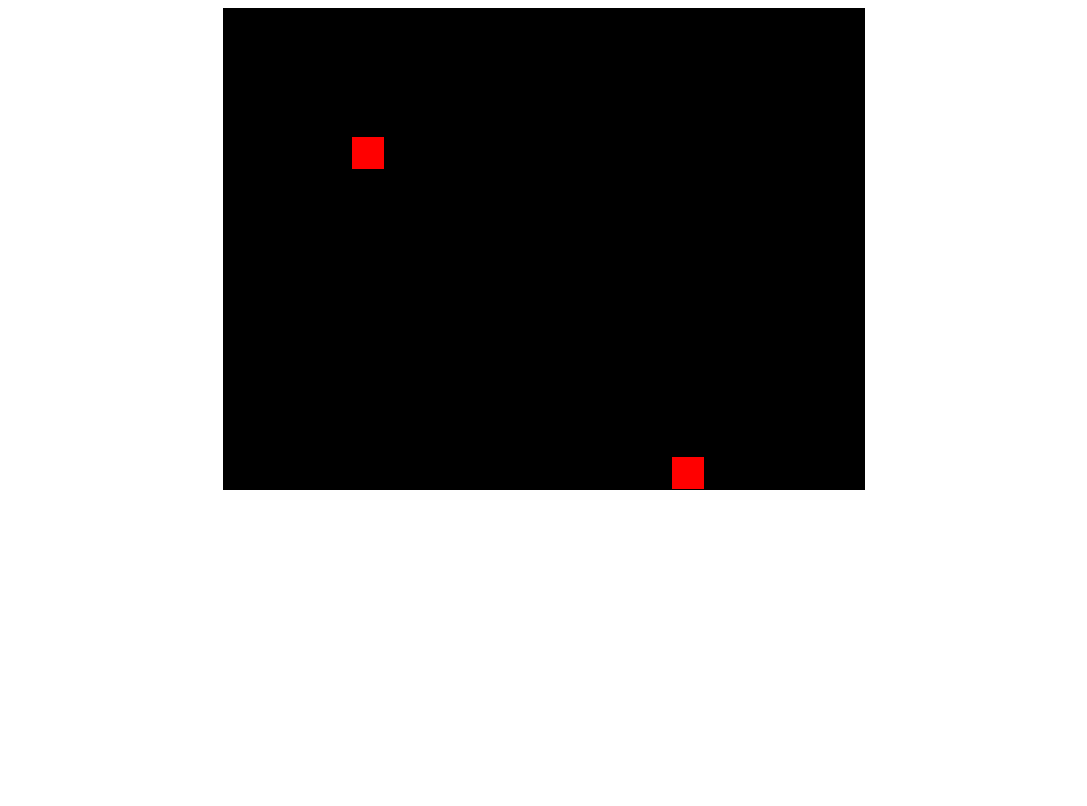
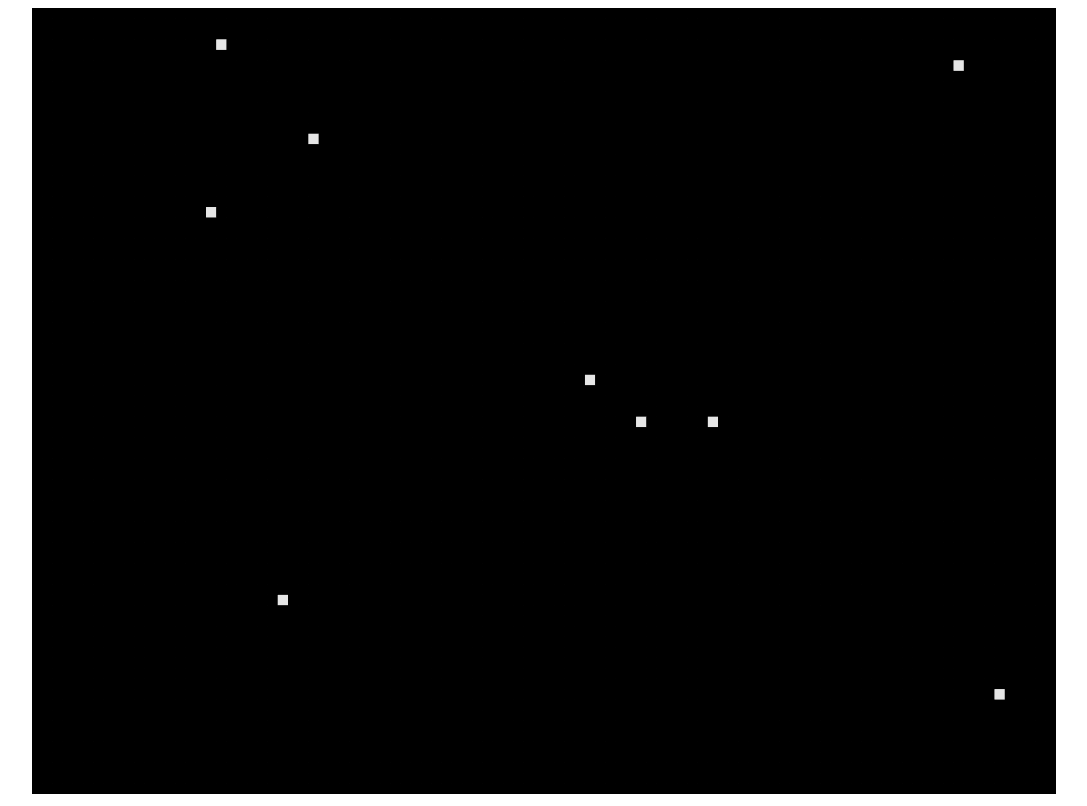
Before and after one commit to pavelmics/game-test, a plain HTML site: page index.html in a window 1280 px wide. Shown: the whole page, without its empty margins (96-1183 px from the left). Drawn offline with Linux system fonts and the light colour scheme.

Commit message:
stary sky

```diff
--- /dev/null
+++ b/TileFactory.js
@@ -0,0 +1,112 @@
+/**
+ * Abstract tile
+ * @constructor
+ */
+function AbstractTile() {}
+AbstractTile.prototype = {
+    draw: OOPHelper.mustBeOverloaded
+};
+
+/**
+ * Colored tile
+ * @param color
+ * @constructor
+ */
+function ColoredTile(color) {
+    this.color = color;
+}
+ColoredTile.prototype = Object.create(AbstractTile.prototype);
+ColoredTile.prototype.draw = function(canvas2d, tile, x, y, w, h, gameTime) {
+    canvas2d.beginPath();
+    canvas2d.rect(x, y, w, h);
+    canvas2d.fillStyle = tile.getColor();
+    canvas2d.fill();
+};
+ColoredTile.prototype.getColor = function() {
+    return this.color;
+};
+
+/**
+ * Empty tile
+ * @constructor
+ */
+function EmptyTile() {
+    ColoredTile.apply(this, ['black']);
+}
+EmptyTile.prototype = Object.create(ColoredTile.prototype);
+EmptyTile.prototype.constructor = EmptyTile;
+
+/**
+ *
+ * @constructor
+ */
+function RedTile() {
+    ColoredTile.apply(this, ['red']);
+}
+RedTile.prototype = Object.create(ColoredTile.prototype);
+RedTile.prototype.constructor = RedTile;
+
+
+/**
+ *
+ * @param start
+ * @param end
+ * @param timeout
+ * @constructor
+ */
+function BlinkTile(start, end, timeout) {
+    var self = this;
+    this.colors = this.generateGradientColors(start, end);
+    this.offset = 0;
+    this.currentColor = this.colors[this.offset];
+    this.isPlus = true;
+
+    this.changeColorTimeout = TimeHelper.createInterval(timeout, 0, function() {
+        if (self.isPlus && 'undefined' === typeof self.colors[self.offset + 1]) {
+            self.isPlus = false;
+        }
+        if ((!self.isPlus) && 'undefined' === typeof self.colors[self.offset - 1]) {
+            self.isPlus = true;
+        }
+
+        self.isPlus
+            ? self.offset += 1
+            : self.offset -= 1;
+        self.currentColor = self.colors[self.offset];
+    });
+}
+BlinkTile.prototype = Object.create(AbstractTile);
+BlinkTile.prototype.draw = function(canvas2d, tile, x, y, w, h, gameTime) {
+    this.changeColorTimeout(gameTime);
+    canvas2d.beginPath();
+    canvas2d.rect(x, y, w, h);
+    canvas2d.fillStyle = this.currentColor;
+    canvas2d.fill();
+};
+BlinkTile.prototype.interpolate = function (start, end, steps, count) {
+    var s = start,
+        e = end,
+        final = s + (((e - s) / steps) * count);
+
+    return Math.floor(final);
+};
+BlinkTile.prototype.generateGradientColors = function(start, end) {
+    var total = 25;
+    var result = [];
+    var r;
+    var g;
+    var b;
+
+    for (var i = 0; i !== total; i++) {
+        r = this.interpolate(start.r, end.r, total, i);
+        g = this.interpolate(start.g, end.g, total, i);
+        b = this.interpolate(start.b, end.b, total, i);
+        result.push(this.rgb2hex(r, g, b));
+    }
+
+    return result;
+};
+BlinkTile.prototype.rgb2hex = function(red, green, blue) {
+    var rgb = blue | (green << 8) | (red << 16);
+    return '#' + (0x1000000 + rgb).toString(16).slice(1);
+};
--- a/game.js
+++ b/game.js
@@ -1,105 +1,101 @@
-/***
- * Implementation of game loop pattern
- *
- * @param updateCallback
- * @param renderCallback
- * @constructor
- */
-function GameLoop(updateCallback, renderCallback) {
-    var self = this;
-    self.realTime = 0;
-    this.GAME_STEP_DURATION = 50; // ms
-
-    this.updateCallback = function() {
-        updateCallback(self.realTime);
-        self.realTime += self.GAME_STEP_DURATION;
+function AbstractGame(config) {
+    var baseConfig = {
+        canvasElementId: "game",
+        gameWidthPx: 800,
+        gameHeightPx: 600,
+        gameTileWidth: 20,
+        gameTileHeight: 15
     };
 
-    this.renderCallback = renderCallback;
+    this.config = ObjectHelper.extend(baseConfig, config);
+
+    this.gameLoop  = null;
+    this.tileMap   = null;
+    this.renderer  = null;
+
+    this._init();
 }
-GameLoop.prototype = {
-    start: function() {
-        this.nextTickTimeout = 0;
-        this.tick();
+AbstractGame.prototype = {
+
+    /**
+     * Run the game
+     */
+    run: function() {
+      this.gameLoop.start();
     },
 
     /**
-     * @see https://martalex.gitbooks.io/gameprogrammingpatterns/content/chapter-3/3.2-game-loop.html
+     * Every frame callback
      */
-    tick: function() {
+    update: OOPHelper.mustBeOverloaded,
+
+    _init: function() {
         var self = this;
-        var update = function() {
-            var updateTime;
-            var renderTime;
-            var commonTime;
+        // tile map
+        self.tileMap = new TileMap(self.config.gameTileWidth, self.config.gameTileHeight);
+        self.tileMap.generateEmptyMap();
 
-            updateTime = TimeHelper.executionTimeDecorator(function() {
-                self.updateCallback();
-            });
-            renderTime = TimeHelper.executionTimeDecorator(self.renderCallback);
-            commonTime = updateTime + renderTime;
+        // renderer
+        self.renderer = new Renderer(
+            self._buildCanvasContext(),
+            self.tileMap,
+            self.config.gameWidthPx,
+            self.config.gameHeightPx
+        );
+        self.renderer.render();
 
-            if (commonTime > self.GAME_STEP_DURATION) {
-                console.log('Warn: Update take more time than STEP_DURATION');
-                while(commonTime > self.GAME_STEP_DURATION) {
-                    self.updateCallback();
-                    commonTime -= self.GAME_STEP_DURATION;
-                }
-            }
+        // game loop
+        self.gameLoop = new GameLoop(function(realTime) {
+            self.update(realTime);
+        }, function(realTime) {
+            self.renderer.render(realTime);
+        });
+    },
 
-            self.nextTickTimeout = self.GAME_STEP_DURATION - commonTime;
+    _buildCanvasContext: function() {
+        var canvas  = document.getElementById(this.config.canvasElementId);
+        var context = canvas.getContext('2d');
 
-            window.requestAnimationFrame(function() {
-                self.tick();
-            });
-        };
+        canvas.setAttribute('width', this.config.gameWidthPx.toString());
+        canvas.setAttribute('height', this.config.gameHeightPx.toString());
 
-        setTimeout(update, self.nextTickTimeout);
+        context.width  = this.config.gameWidthPx;
+        context.height = this.config.gameHeightPx;
+
+        return context;
     }
 };
 
-var GAME_WIDTH_PX = 640;
-var GAME_HEIGHT_PX = 480;
 
-var GAME_TILE_WIDTH = 20;
-var GAME_TILE_HEIGHT = 15;
+function Game(config) {
+    AbstractGame.apply(this, arguments);
+
+    var self = this;
+
+    this.interval = TimeHelper.createInterval(500, 0, function() {
+        self.tileMap.replaceObject(
+            MathHelper.randInt(0, self.config.gameTileWidth - 1),
+            MathHelper.randInt(0, self.config.gameTileHeight - 1),
+            TileMap.TILE_TYPE_BLINK
+        );
+    });
+}
+Game.prototype = Object.create(AbstractGame.prototype);
+
+/**
+ *
+ * @param realTime
+ */
+Game.prototype.update = function(realTime) {
+    this.interval(realTime);
+};
 
 window.onload = function() {
-    var canvas2d = CanvasHelper.canvasBuilder(GAME_WIDTH_PX, GAME_HEIGHT_PX, 'example');
-    var tileMap = new TileMap(GAME_TILE_WIDTH, GAME_TILE_HEIGHT);
-    var renderer;
-    var gameLoop;
-
-    tileMap.generateEmptyMap();
-    renderer = new Renderer(canvas2d, tileMap, GAME_WIDTH_PX, GAME_HEIGHT_PX);
-    renderer.render();
-
-    var i = 0;
-    gameLoop = new GameLoop(function(realTime) {
-        if (0 === realTime % 100) {
-            if (i === GAME_TILE_HEIGHT) {
-                i = 0;
-            }
-            if (i > 0) {
-                tileMap.replaceObject(
-                    i - 1,
-                    i - 1,
-                    TileMap.TILE_TYPE_EMPTY
-                );
-            }
-
-            tileMap.replaceObject(
-                /*MathHelper.randInt(0, 19),
-                MathHelper.randInt(0, 14),*/
-                i,
-                i,
-                TileMap.TILE_TYPE_RED
-            );
-            i++;
-        }
-    }, function() {
-        renderer.render();
+    var game = new Game({
+        gameWidthPx: 1024,
+        gameHeightPx: 786,
+        gameTileWidth: 20 * 5,
+        gameTileHeight: 15 * 5
     });
-
-    gameLoop.start();
+    game.run();
 };
--- /dev/null
+++ b/gameLoop.js
@@ -0,0 +1,63 @@
+
+/***
+ * Implementation of game loop pattern
+ *
+ * @param updateCallback
+ * @param renderCallback
+ * @constructor
+ */
+function GameLoop(updateCallback, renderCallback) {
+    var self = this;
+    self.realTime = 0;
+    this.GAME_STEP_DURATION = 50; // ms
+
+    this.updateCallback = function() {
+        updateCallback(self.realTime);
+        self.realTime += self.GAME_STEP_DURATION;
+    };
+    this.renderCallback = function() {
+        renderCallback(self.realTime);
+    };
+}
+GameLoop.prototype = {
+    start: function() {
+        this.nextTickTimeout = 0;
+        this.tick();
+    },
+
+    /**
+     * @see https://martalex.gitbooks.io/gameprogrammingpatterns/content/chapter-3/3.2-game-loop.html
+     */
+    tick: function() {
+        var self = this;
+        var update = function() {
+            var updateTime;
+            var renderTime;
+            var commonTime;
+
+            updateTime = TimeHelper.executionTimeDecorator(function() {
+                self.updateCallback();
+            });
+            renderTime = TimeHelper.executionTimeDecorator(function() {
+                self.renderCallback();
+            });
+            commonTime = updateTime + renderTime;
+
+            if (commonTime > self.GAME_STEP_DURATION) {
+                console.log('Warn: Update take more time than STEP_DURATION');
+                while(commonTime > self.GAME_STEP_DURATION) {
+                    self.updateCallback();
+                    commonTime -= self.GAME_STEP_DURATION;
+                }
+            }
+
+            self.nextTickTimeout = self.GAME_STEP_DURATION - commonTime;
+
+            window.requestAnimationFrame(function() {
+                self.tick();
+            });
+        };
+
+        setTimeout(update, self.nextTickTimeout);
+    }
+};
--- a/helpers.js
+++ b/helpers.js
@@ -1,3 +1,8 @@
+/**
+ * This file contains the helpers object. Hire must be only objects with static methods (like static facade).
+ * If you write hire some classes, you possible went wrong somewhere
+ */
+
 MathHelper = {
 
     /**
@@ -34,5 +39,37 @@ TimeHelper = {
     sleep: function(ms) {
         var start = Date.now();
         while (Date.now() < start + ms) { }
+    },
+    createInterval: function(intervalMs, startTime, callback) {
+        return function(gameTime) {
+            if ((gameTime - startTime) >= intervalMs) {
+                startTime = gameTime;
+                callback();
+            }
+        }
     }
 };
+
+OOPHelper = {
+    mustBeOverloaded: function() {
+        throw "The function must be overloaded!";
+    }
+};
+
+ObjectHelper = {
+
+    /**
+     * Simple extend function
+     * @param obj1
+     * @param obj2
+     */
+    extend: function(obj1, obj2) {
+        for (var i in obj2) {
+            if (obj2.hasOwnProperty(i)) {
+                obj1[i] = obj2[i];
+            }
+        }
+
+        return obj1;
+    }
+};
--- a/index.html
+++ b/index.html
@@ -5,9 +5,13 @@
     <meta charset='utf-8' />
 </head>
 <body style="text-align: center;">
-    <canvas id="example" width="640" height="480" style="border: 1px solid black; /*width: 640px; height: 480px;*/"></canvas>
+    <canvas id="game"></canvas>
+
     <script type="application/javascript" src="helpers.js"></script>
+    <script type="application/javascript" src="TileFactory.js"></script>
     <script type="application/javascript" src="renderer.js"></script>
+    <script type="application/javascript" src="gameLoop.js"></script>
     <script type="application/javascript" src="game.js"></script>
+
 </body>
 </html>
--- a/renderer.js
+++ b/renderer.js
@@ -12,6 +12,7 @@ function TileMap(width, height) { // todo: IRenderable
 
 TileMap.TILE_TYPE_EMPTY = 'empty';
 TileMap.TILE_TYPE_RED   = 'red';
+TileMap.TILE_TYPE_BLINK = 'blink';
 
 TileMap.prototype = {
     getWidth: function() {
@@ -47,7 +48,7 @@ TileMap.prototype = {
 
     getTileByType: function(tileType) {
         var tile;
-        if ('object' === this._tileByTypeHash[tileType]) {
+        if ('object' === typeof this._tileByTypeHash[tileType]) {
             return this._tileByTypeHash[tileType];
         }
 
@@ -55,6 +56,12 @@ TileMap.prototype = {
             tile = new EmptyTile();
         } else if (tileType === TileMap.TILE_TYPE_RED) {
             tile = new RedTile();
+        } else if (tileType === TileMap.TILE_TYPE_BLINK) {
+            tile = new BlinkTile(
+                {r: 255, b: 255, g: 255},
+                {r: 50, b: 50, g: 50},
+                100
+            );
         } else {
             throw "That tile type undeclared!";
         }
@@ -96,8 +103,10 @@ function Renderer(canvas2d, rendarableObject, widthInPx, heightInPx) {
 Renderer.prototype = {
     /**
      * Renders the game field
+     * @param {int} realGameTime milliseconds from start
      */
-    render: function() {
+    render: function(realGameTime) {
+        //console.log(realGameTime);
         var pixelOffsetX = 0;
         var pixelOffsetY = 0;
         var tile;
@@ -106,12 +115,14 @@ Renderer.prototype = {
             for (var x = 0; x !== this.tileCountWidth; x++) { // ячейки тайлов
                 //console.log(x + ', ' + y);
                 tile = this.renderedObject.getTileByCoordinate(x, y);
-                this._drawRectangle(
+                tile.draw(
+                    this.canvas2d,
+                    tile,
                     pixelOffsetX,
                     pixelOffsetY,
                     this.tileWidthPx,
                     this.tileHeightPx,
-                    tile.getColor()
+                    realGameTime
                 );
                 pixelOffsetX = pixelOffsetX + this.tileWidthPx;
             }
@@ -120,81 +131,4 @@ Renderer.prototype = {
             pixelOffsetX = 0;
         }
     },
-
-    _drawRectangle: function(x, y, w, h, color) {
-        this.canvas2d.beginPath();
-        this.canvas2d.rect(x, y, w, h);
-        if ('string' === typeof color) {
-            this.canvas2d.fillStyle = color;
-            this.canvas2d.fill();
-        }
-    },
-
-    /**
-     * Generates empty map
-     */
-    /*generateEmptyMap: function() {
-        var tilesCount = this.tileCountHeight * this.tileCountWidth;
-        for (var i = 0; i !== tilesCount; i++) {
-            this.map[i] = new EmptyTile();
-        }
-    },*/
-
-    /*replaceObject: function(tileX, tileY, objectDefinition) {
-        var index = this.getTileIndex(tileX, tileY);
-        this.map[index] = new Tile();
-    },*/
-
-    /**
-     * Считает по координатам тайла его индекс в массиве map
-     * @param tileX
-     * @param tileY
-     */
-    /*getTileIndex: function(tileX, tileY) {
-        var index = (tileX * this.tileCountWidth) + tileY;
-        if (!this.map[index]) {
-            throw 'Out of game field exception!';
-        }
-        return index;
-    }*/
 };
-
-/**
- * @constructor
- */
-function Tile() {
-    this.color = MathHelper.randInt(0, 1);
-
-    // ширина и высота одного тайла
-    this.WIDTH  = 32;
-    this.HEIGHT = 32;
-}
-Tile.prototype = {
-    getWidth: function () {
-        return this.WIDTH;
-    },
-    getHeight: function() {
-        return this.HEIGHT;
-    },
-    getColor: function() {
-        return this.color ? 'red' : 'black';
-    }
-};
-
-/**
- * @constructor
- */
-function EmptyTile() {
-    Tile.apply(this);
-    this.color = 0;
-}
-EmptyTile.prototype = Object.create(Tile.prototype);
-
-/**
- * @constructor
- */
-function RedTile() {
-    Tile.apply(this);
-    this.color = 1;
-}
-RedTile.prototype = Object.create(Tile.prototype);
```
